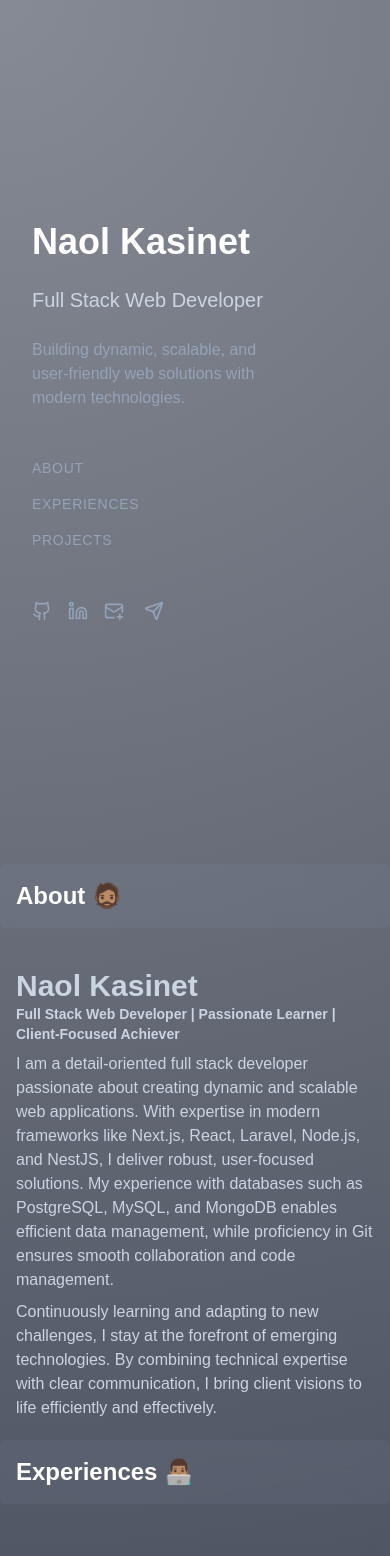
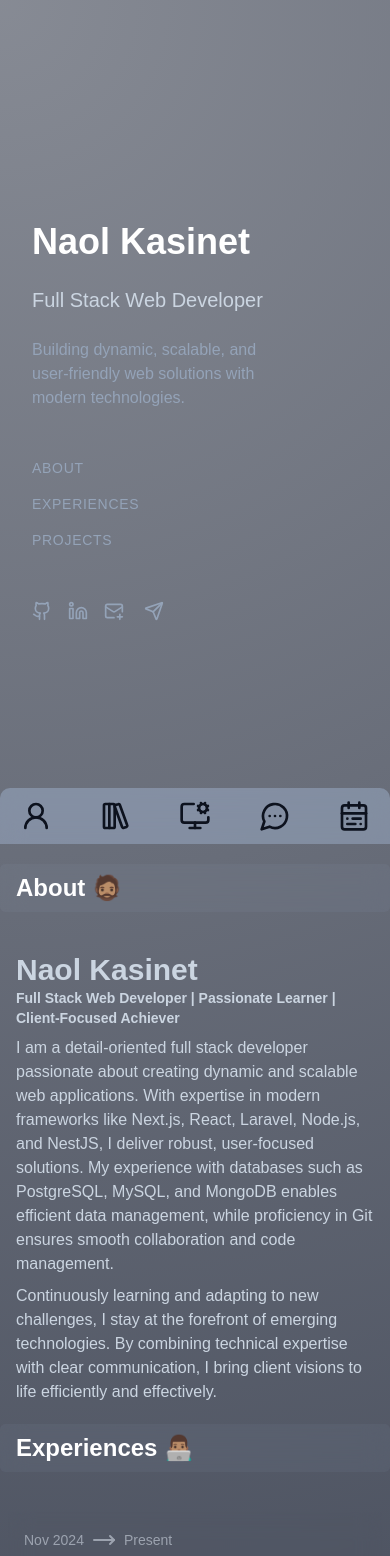
Before and after one commit to Naol86/portfolio, a Next.js app: page / in a window 390 px wide. Shown: the top 1556 px of the page. Built offline with nearby package versions, Linux system fonts and the light colour scheme.

Commit message:
Add FootBar component and integrate it into the layout; adjust Title component padding for improved aesthetics

```diff
--- a/src/app/layout.tsx
+++ b/src/app/layout.tsx
@@ -4,6 +4,7 @@ import localFont from "next/font/local";
 import "./globals.css";
 import InteractiveBackground from "@/components/InteractiveBackground";
 import Script from "next/script";
+import FootBar from "@/components/FootBar";
 // import { GoogleTagManager } from "@next/third-parties/google";
 
 const geistSans = localFont({
@@ -135,6 +136,7 @@ j=d.createElement(s),dl=l!='dataLayer'?'&l='+l:'';j.async=true;j.src=
           ></iframe>
         </noscript>
         <InteractiveBackground>{children}</InteractiveBackground>
+        <FootBar />
       </body>
     </html>
   );
--- /dev/null
+++ b/src/components/FootBar.tsx
@@ -0,0 +1,56 @@
+import {
+  CalendarRange,
+  LibraryBig,
+  MessageCircleMore,
+  MonitorCog,
+  UserRound,
+} from "lucide-react";
+import Link from "next/link";
+import React from "react";
+
+const links = [
+  {
+    title: "About",
+    icon: UserRound,
+    href: "/#about",
+  },
+  {
+    title: "Experiences",
+    href: "/#experiences",
+    icon: LibraryBig,
+  },
+  {
+    title: "Projects",
+    href: "/#projects",
+    icon: MonitorCog,
+  },
+  {
+    title: "Contact",
+    href: "/#contact",
+    icon: MessageCircleMore,
+  },
+  {
+    title: "Blogs",
+    href: "/blogs",
+    icon: CalendarRange,
+  },
+];
+
+export default function FootBar() {
+  return (
+    <div className="fixed sm:hidden flex items-center bottom-0 w-full h-14 bg-blue-200 bg-opacity-30 backdrop-blur-md rounded-t-[10px]">
+      <div className="flex justify-between items-center px-5 w-full h-full">
+        {links.map((link, index) => (
+          <Link
+            key={index}
+            href={link.href}
+            className={`block text-sm tracking-wider text-slate-400 hover:text-white transition-colors`}
+          >
+            {/* {link.title.toUpperCase()} */}
+            {<link.icon size={32} className="text-[#0D121E]" />}
+          </Link>
+        ))}
+      </div>
+    </div>
+  );
+}
--- a/src/components/Title.tsx
+++ b/src/components/Title.tsx
@@ -2,7 +2,7 @@ import React from "react";
 
 export default function Title({ title }: { title: string }) {
   return (
-    <h1 className="text-2xl font-bold text-white mb-10 sticky top-0 bg-blue-200 rounded-[5px] bg-opacity-5 backdrop-blur-md p-4 z-10">
+    <h1 className="text-2xl font-bold text-white mb-10 sticky top-0 bg-blue-200 rounded-[5px] bg-opacity-5 backdrop-blur-md py-2 sm:py-4 px-4 z-10">
       {title}
     </h1>
   );
```
